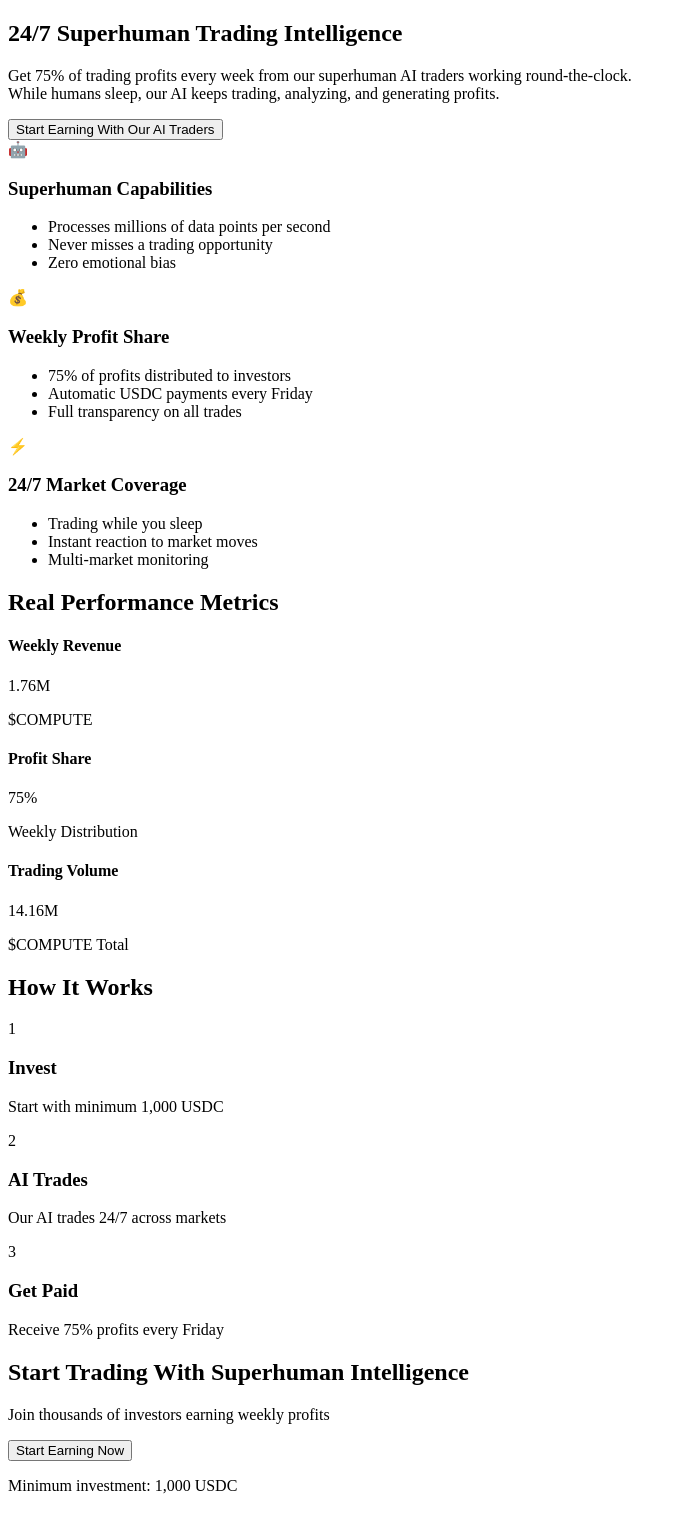
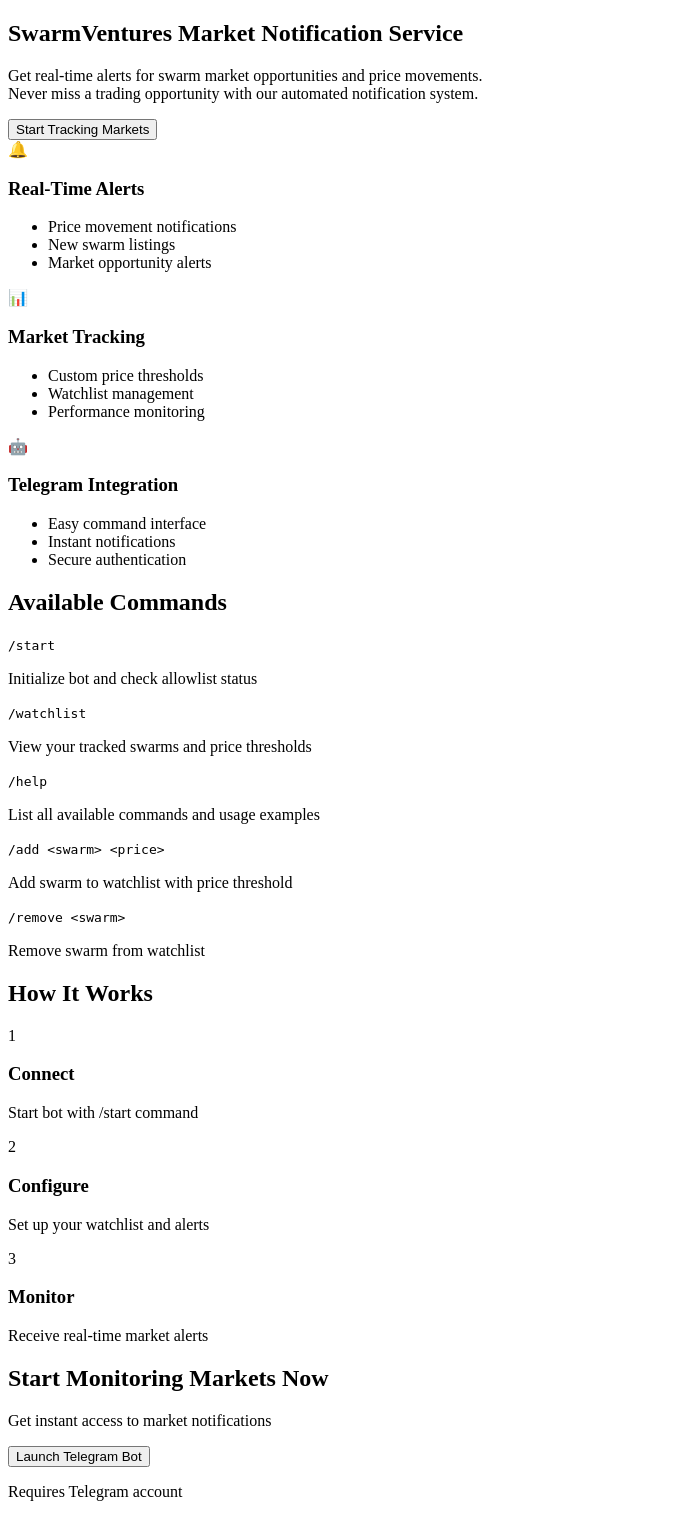
Before and after one commit to Lesterpaintstheworld/swarm-ventures, a Python web app: template templates/index.html in a window 1280 px wide. Shown: the whole page, without its empty margins (0-681 px from the left). Before the commit the page ends 1494 px from the top, so only its background shows below. Run offline with Jinja, Linux system fonts and the light colour scheme; the template is opened without the code that fills it, so the values that code supplies are empty.

Commit message:
feat: Update index.html to market notification service landing page

```diff
--- a/templates/index.html
+++ b/templates/index.html
@@ -3,67 +3,72 @@
 <head>
     <meta charset="UTF-8">
     <meta name="viewport" content="width=device-width, initial-scale=1.0">
-    <title>KinKong AI Trading</title>
+    <title>SwarmVentures Market Notification Service</title>
 </head>
 <body>
     <section class="hero">
-        <h1>24/7 Superhuman Trading Intelligence</h1>
+        <h1>SwarmVentures Market Notification Service</h1>
         <p class="subtitle">
-            Get 75% of trading profits every week from our superhuman AI traders working round-the-clock.<br/>
-            While humans sleep, our AI keeps trading, analyzing, and generating profits.
+            Get real-time alerts for swarm market opportunities and price movements.<br/>
+            Never miss a trading opportunity with our automated notification system.
         </p>
-        <button class="cta-primary">Start Earning With Our AI Traders</button>
+        <button class="cta-primary">Start Tracking Markets</button>
     </section>
 
-    <section class="benefits">
-        <div class="benefit-card">
-            <div class="icon">🤖</div>
-            <h3>Superhuman Capabilities</h3>
+    <section class="features">
+        <div class="feature-card">
+            <div class="icon">🔔</div>
+            <h3>Real-Time Alerts</h3>
             <ul>
-                <li>Processes millions of data points per second</li>
-                <li>Never misses a trading opportunity</li>
-                <li>Zero emotional bias</li>
+                <li>Price movement notifications</li>
+                <li>New swarm listings</li>
+                <li>Market opportunity alerts</li>
             </ul>
         </div>
 
-        <div class="benefit-card">
-            <div class="icon">💰</div>
-            <h3>Weekly Profit Share</h3>
+        <div class="feature-card">
+            <div class="icon">📊</div>
+            <h3>Market Tracking</h3>
             <ul>
-                <li>75% of profits distributed to investors</li>
-                <li>Automatic USDC payments every Friday</li>
-                <li>Full transparency on all trades</li>
+                <li>Custom price thresholds</li>
+                <li>Watchlist management</li>
+                <li>Performance monitoring</li>
             </ul>
         </div>
 
-        <div class="benefit-card">
-            <div class="icon">⚡</div>
-            <h3>24/7 Market Coverage</h3>
+        <div class="feature-card">
+            <div class="icon">🤖</div>
+            <h3>Telegram Integration</h3>
             <ul>
-                <li>Trading while you sleep</li>
-                <li>Instant reaction to market moves</li>
-                <li>Multi-market monitoring</li>
+                <li>Easy command interface</li>
+                <li>Instant notifications</li>
+                <li>Secure authentication</li>
             </ul>
         </div>
     </section>
 
-    <section class="metrics">
-        <h2>Real Performance Metrics</h2>
-        <div class="metrics-grid">
-            <div class="metric">
-                <h4>Weekly Revenue</h4>
-                <p class="number">1.76M</p>
-                <p class="unit">$COMPUTE</p>
+    <section class="commands">
+        <h2>Available Commands</h2>
+        <div class="command-list">
+            <div class="command">
+                <code>/start</code>
+                <p>Initialize bot and check allowlist status</p>
             </div>
-            <div class="metric">
-                <h4>Profit Share</h4>
-                <p class="number">75%</p>
-                <p class="unit">Weekly Distribution</p>
+            <div class="command">
+                <code>/watchlist</code>
+                <p>View your tracked swarms and price thresholds</p>
             </div>
-            <div class="metric">
-                <h4>Trading Volume</h4>
-                <p class="number">14.16M</p>
-                <p class="unit">$COMPUTE Total</p>
+            <div class="command">
+                <code>/help</code>
+                <p>List all available commands and usage examples</p>
+            </div>
+            <div class="command">
+                <code>/add &lt;swarm&gt; &lt;price&gt;</code>
+                <p>Add swarm to watchlist with price threshold</p>
+            </div>
+            <div class="command">
+                <code>/remove &lt;swarm&gt;</code>
+                <p>Remove swarm from watchlist</p>
             </div>
         </div>
     </section>
@@ -73,27 +78,27 @@
         <div class="steps">
             <div class="step">
                 <div class="number">1</div>
-                <h3>Invest</h3>
-                <p>Start with minimum 1,000 USDC</p>
+                <h3>Connect</h3>
+                <p>Start bot with /start command</p>
             </div>
             <div class="step">
                 <div class="number">2</div>
-                <h3>AI Trades</h3>
-                <p>Our AI trades 24/7 across markets</p>
+                <h3>Configure</h3>
+                <p>Set up your watchlist and alerts</p>
             </div>
             <div class="step">
                 <div class="number">3</div>
-                <h3>Get Paid</h3>
-                <p>Receive 75% profits every Friday</p>
+                <h3>Monitor</h3>
+                <p>Receive real-time market alerts</p>
             </div>
         </div>
     </section>
 
     <section class="final-cta">
-        <h2>Start Trading With Superhuman Intelligence</h2>
-        <p>Join thousands of investors earning weekly profits</p>
-        <button class="cta-primary">Start Earning Now</button>
-        <p class="disclaimer">Minimum investment: 1,000 USDC</p>
+        <h2>Start Monitoring Markets Now</h2>
+        <p>Get instant access to market notifications</p>
+        <button class="cta-primary">Launch Telegram Bot</button>
+        <p class="disclaimer">Requires Telegram account</p>
     </section>
 </body>
 </html>
```
